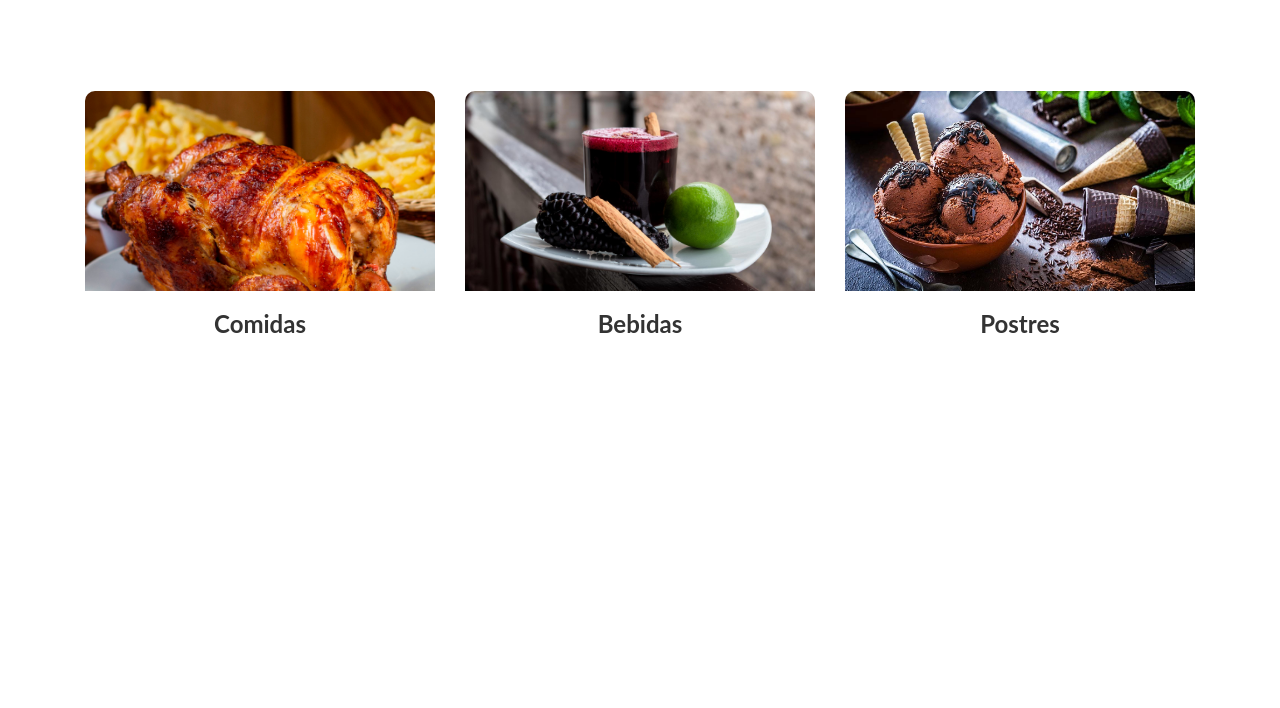
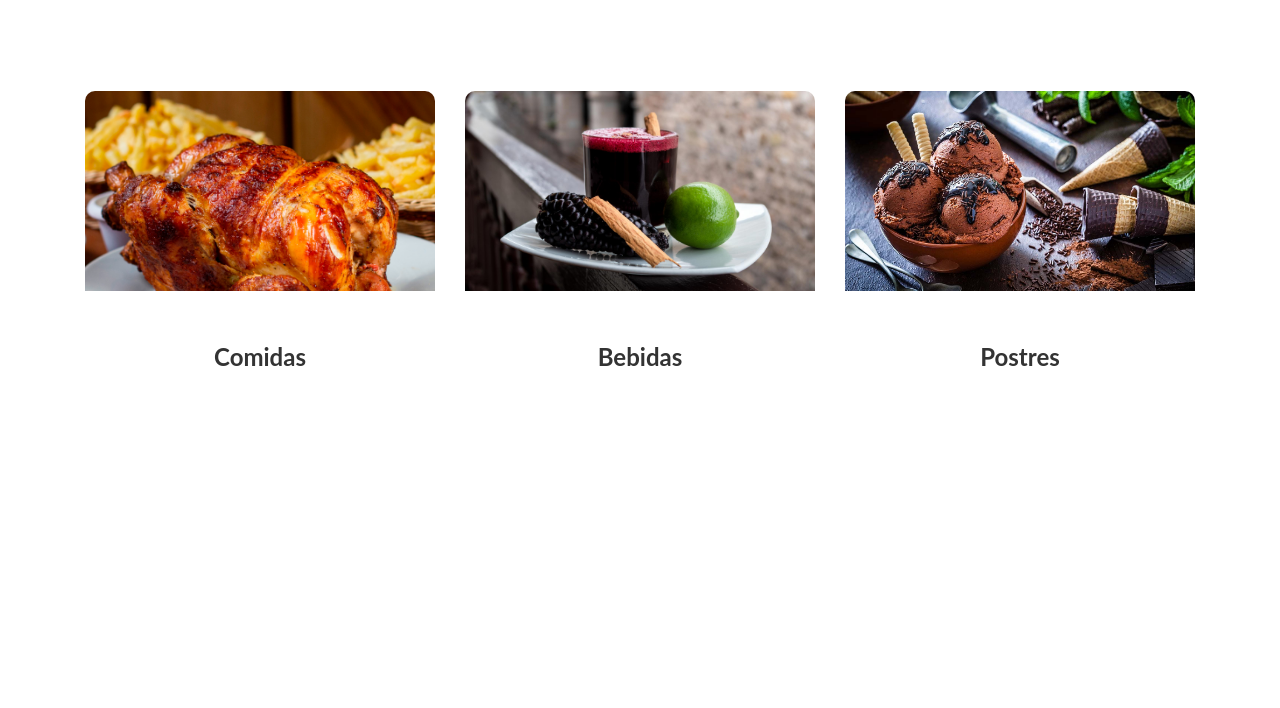
Before and after one commit to FlavioCorp/FlavioCorp.github.io, a plain HTML site: page index.html in a window 1280 px wide. Shown: the part 92-800 px from the top of the page. Drawn offline with Linux system fonts and the light colour scheme.

Commit message:
Add files via upload

```diff
--- a/styles.css
+++ b/styles.css
@@ -194,7 +194,7 @@ header{
 
 .info-product{
     padding: 15px 30px;
-    line-height: center;
+    line-height: 4;
     display: flex;
     flex-direction: column;
     gap: 10px;
```
